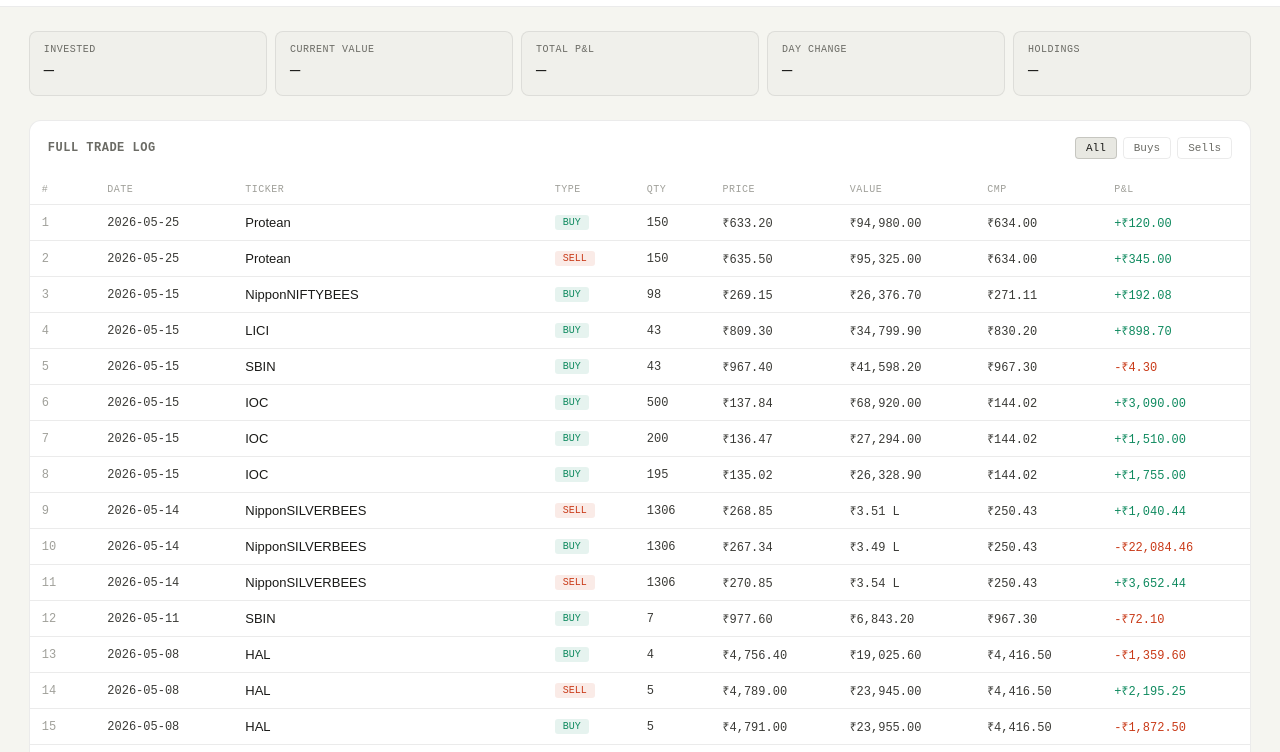
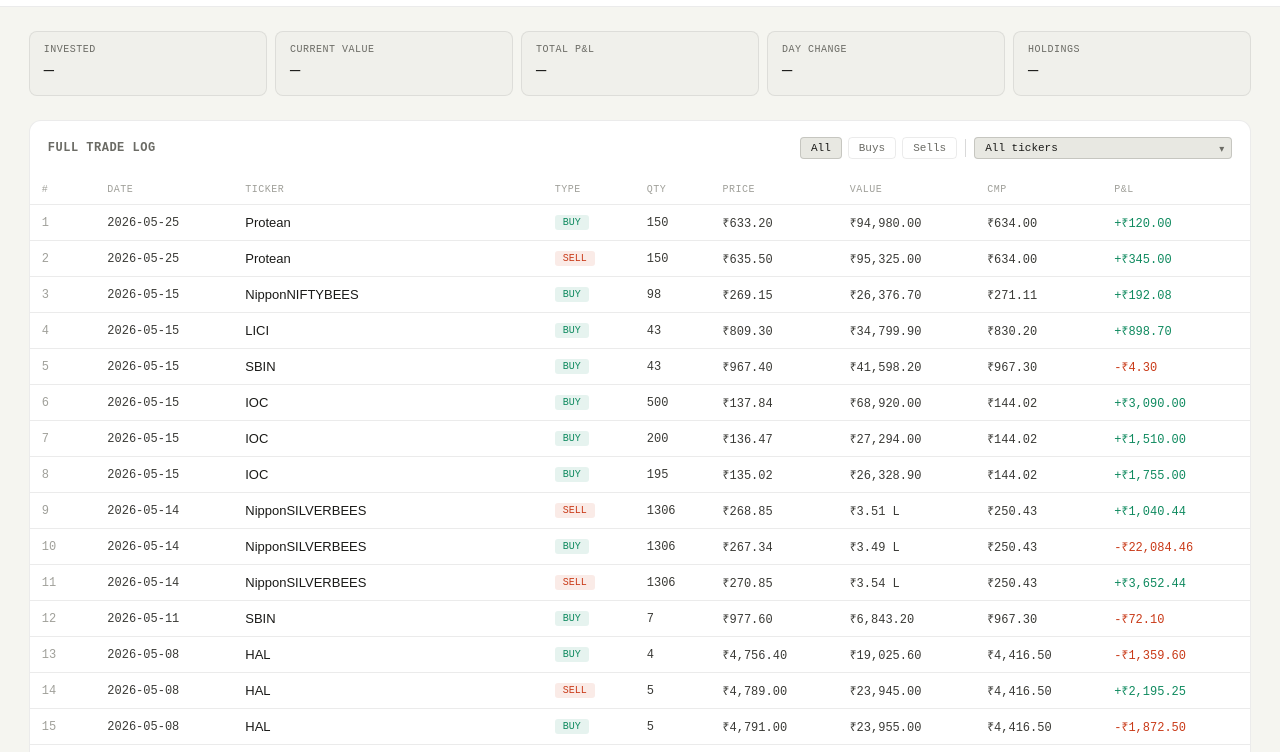
Before and after one commit to MukeshSinghh/MyTradingView, a plain HTML site: page index.html in a window 1280 px wide. Both pictures are taken after a click on the button "Trades". Shown: the part 41-793 px from the top of the page. Drawn offline with nearby package versions, Linux system fonts and the light colour scheme; a web font is replaced by a local one.

Commit message:
Update index.html

```diff
--- a/index.html
+++ b/index.html
@@ -572,12 +572,23 @@ td.ticker{color:var(--fg0);font-weight:500;font-family:'Anthropic Sans',sans-ser
   <!-- ── TRADES LOG VIEW ── -->
   <div class="view" id="view-trades">
     <div class="card" style="padding:0;">
-      <div class="card-hdr" style="padding:16px 18px 0;">
+      <div class="card-hdr" style="padding:16px 18px 0;flex-wrap:wrap;gap:10px;">
         <h2>Full trade log</h2>
-        <div style="display:flex;gap:6px;">
+        <div style="display:flex;gap:6px;align-items:center;flex-wrap:wrap;">
           <button class="ctab on" onclick="setTF('all',this)" style="border-radius:4px;">All</button>
           <button class="ctab" onclick="setTF('buy',this)" style="border-radius:4px;">Buys</button>
           <button class="ctab" onclick="setTF('sell',this)" style="border-radius:4px;">Sells</button>
+          <div style="width:1px;height:18px;background:var(--border2);margin:0 2px;"></div>
+          <div style="position:relative;display:flex;align-items:center;">
+            <select id="ticker-filter-sel" onchange="setTickerFilter(this.value)"
+              style="padding:4px 28px 4px 10px;border-radius:var(--r4);border:0.5px solid var(--border2);
+                background:var(--bg3);color:var(--fg0);font-family:'Anthropic Mono',monospace;font-size:11px;
+                cursor:pointer;outline:none;appearance:none;-webkit-appearance:none;min-width:110px;">
+              <option value="all">All tickers</option>
+            </select>
+            <span style="position:absolute;right:8px;pointer-events:none;color:var(--fg2);font-size:10px;">&#9662;</span>
+          </div>
+          <button class="ctab" onclick="setTickerFilter('all')" id="ticker-clear-btn" style="display:none;border-radius:4px;color:var(--red);">&#x2715; Clear</button>
         </div>
       </div>
       <div class="tbl-wrap" style="padding:0 0 4px;">
@@ -603,6 +614,7 @@ let PRICES_HISTORY = {};
 let PRICES_DATE = '';
 let CUR = '₹';
 let tradeFilter = 'all';
+let tickerFilter = 'all';
 let ACCOUNT_FILTER = 'all';
 let mainChartMode = 'pnl';
 let plChartMode = 'cumulative';
@@ -620,7 +632,7 @@ function allAccounts(){
   return [...new Set(TRADES.map(t=>t.account||'').filter(Boolean))].sort();
 }
 function setAccount(acc){
-  ACCOUNT_FILTER=acc;
+  ACCOUNT_FILTER=acc; tickerFilter='all';
   document.querySelectorAll('.acc-btn').forEach(b=>b.classList.toggle('active',b.dataset.acc===acc));
   renderAll();
 }
@@ -1167,8 +1179,32 @@ function switchMonthlyChart(m,btn,moMap,months,barData,cumData){
 
 /* ─── TRADES LOG ─── */
 function setTF(f,btn){ tradeFilter=f; document.querySelectorAll('#view-trades .ctab').forEach(b=>b.classList.remove('on')); btn.classList.add('on'); renderTrades(); }
+function setTickerFilter(tk){
+  tickerFilter=tk;
+  const sel=document.getElementById('ticker-filter-sel');
+  const clr=document.getElementById('ticker-clear-btn');
+  if(sel) sel.value=tk;
+  if(clr) clr.style.display=tk==='all'?'none':'inline-block';
+  renderTrades();
+}
+function rebuildTickerDropdown(trades){
+  const sel=document.getElementById('ticker-filter-sel');
+  if(!sel) return;
+  const tickers=[...new Set(trades.map(t=>t.ticker))].sort();
+  const cur=sel.value;
+  sel.innerHTML='<option value="all">All tickers</option>';
+  tickers.forEach(tk=>{
+    const opt=document.createElement('option');
+    opt.value=tk; opt.textContent=tk;
+    if(tk===cur) opt.selected=true;
+    sel.appendChild(opt);
+  });
+}
 function renderTrades(){
-  const base=activeTrades(); const vis=tradeFilter==='all'?base:base.filter(t=>t.type===tradeFilter);
+  const base=activeTrades();
+  rebuildTickerDropdown(base);
+  let vis=tradeFilter==='all'?base:base.filter(t=>t.type===tradeFilter);
+  if(tickerFilter!=='all') vis=vis.filter(t=>t.ticker===tickerFilter);
   const tb=document.getElementById('tbody-trades'); tb.innerHTML='';
   document.getElementById('trades-empty').style.display=vis.length===0?'block':'none';
   const sorted=[...vis].sort((a,b)=>b.date.localeCompare(a.date)||b.id-a.id);
```
